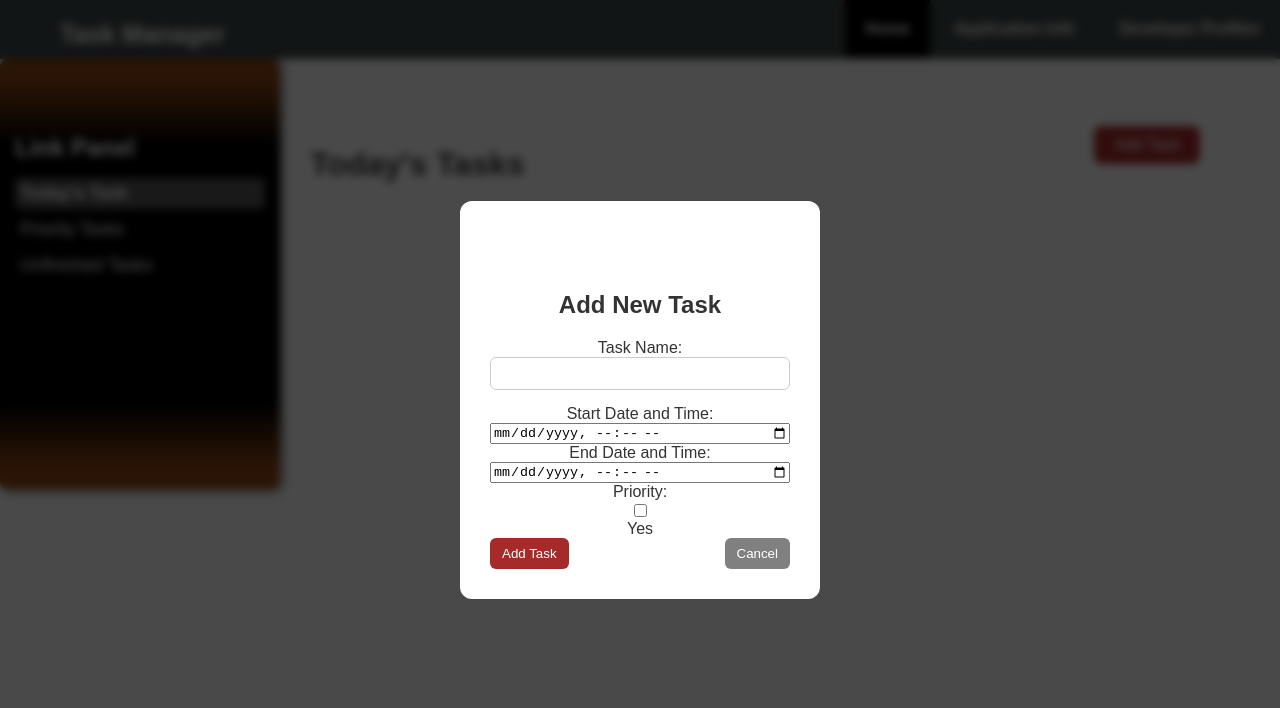
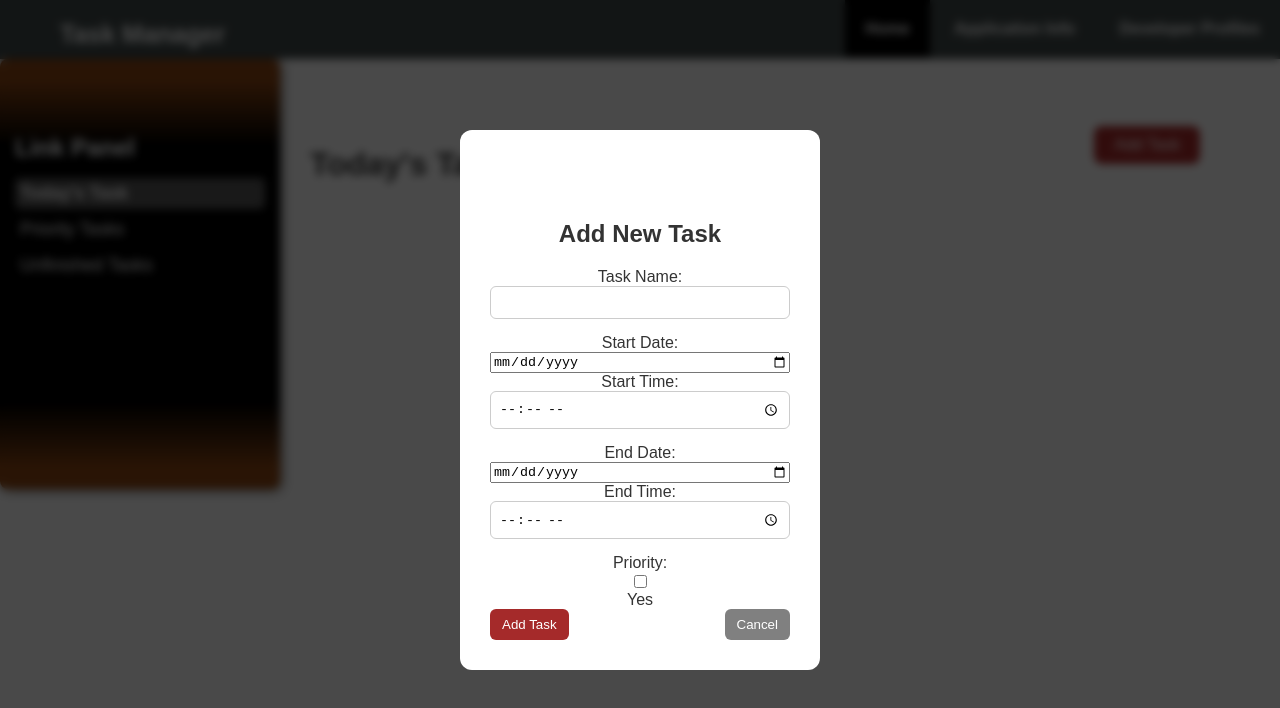
Before and after one commit to VoxScripts/testtask, a plain HTML site: page index2.html in a window 1280 px wide. Both pictures are taken after a click on the button "Add Task". Drawn offline with Linux system fonts and the light colour scheme.

Commit message:
Update index2.html

```diff
--- a/index2.html
+++ b/index2.html
@@ -49,11 +49,17 @@
         <label>Task Name:</label>
         <input type="text" id="taskName" required>
 
-        <label>Start Date and Time:</label>
-        <input type="datetime-local" id="startTime" required>
+        <label>Start Date:</label>
+        <input type="date" id="startDate" required>
 
-        <label>End Date and Time:</label>
-        <input type="datetime-local" id="endTime" required>
+        <label>Start Time:</label>
+        <input type="time" id="startTime" required>
+
+        <label>End Date:</label>
+        <input type="date" id="endDate" required>
+
+        <label>End Time:</label>
+        <input type="time" id="endTime" required>
 
         <label>Priority:</label>
         <input type="checkbox" id="priorityToggle"> Yes
```
